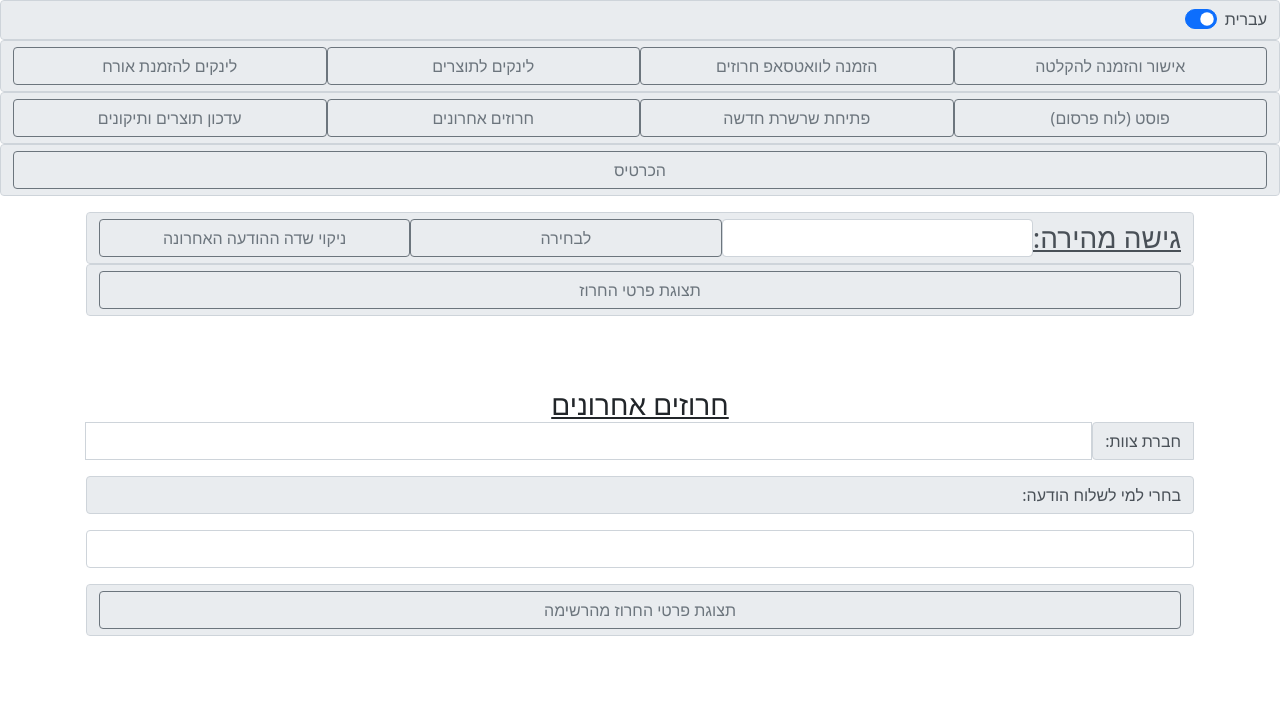
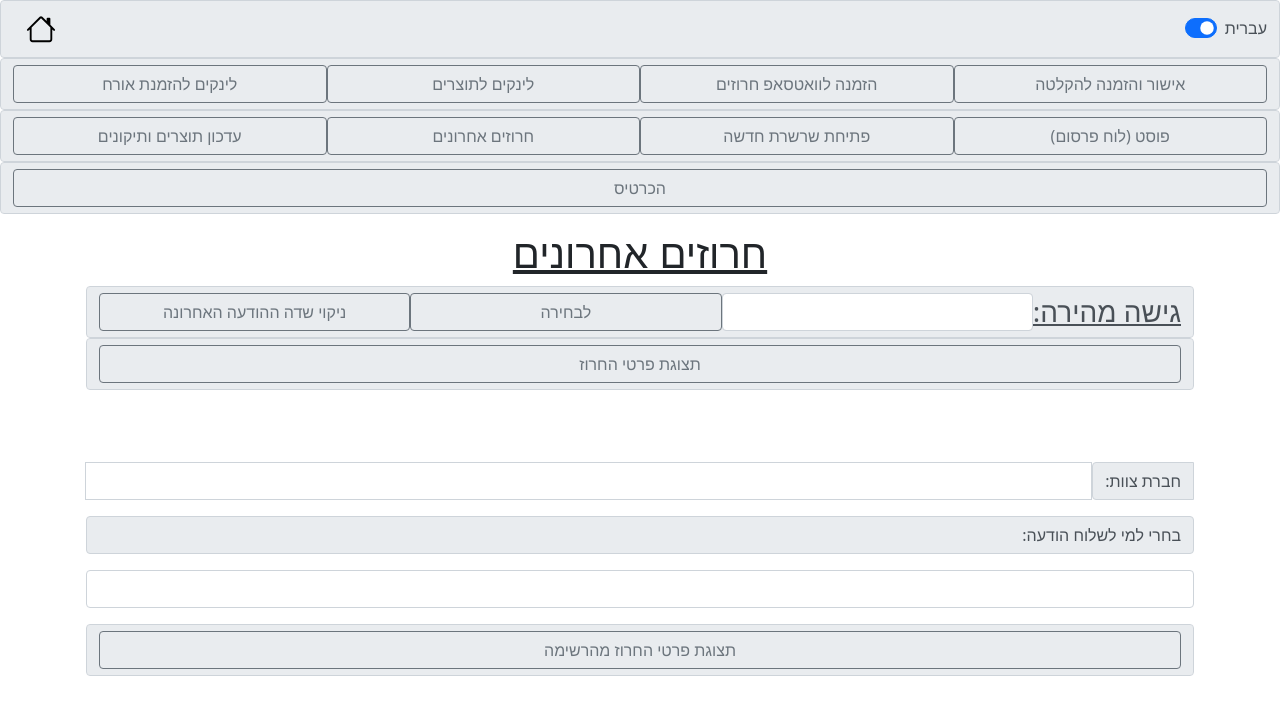
Before and after one commit to hagaryavin/M2W, a website: page stuckMes.html in a window 1280 px wide. Shown: the top 714 px of the page. Drawn offline with nearby package versions, Linux system fonts and the light colour scheme; no server answers.

Commit message:
Update stuckMes.html

```diff
--- a/stuckMes.html
+++ b/stuckMes.html
@@ -67,12 +67,18 @@
       });
     </script>
 
-    <div class="form-control input-group-text" role="group">
-              <div class="form-check form-switch">
-        <input class="form-check-input" type="checkbox" id="switch" checked onclick="switchLang();">
-        <label class="form-check-label" for="switch" id="switchLabel">עברית</label>
-      </div>
-      </div>
+  <div class="form-control input-group-text d-flex justify-content-between align-items-center">
+        <div class="form-check form-switch">
+            <input class="form-check-input" type="checkbox" id="switch" checked onclick="switchLang();">
+            <label class="form-check-label" for="switch" id="switchLabel">עברית</label>
+        </div>
+
+        <button class="btn" onclick="window.location.href='./home.html';">
+            <svg xmlns="http://www.w3.org/2000/svg" width="30" height="30" class="bi bi-house" viewBox="0 0 16 16">
+                <path d="M8.707 1.5a1 1 0 0 0-1.414 0L.646 8.146a.5.5 0 0 0 .708.708L2 8.207V13.5A1.5 1.5 0 0 0 3.5 15h9a1.5 1.5 0 0 0 1.5-1.5V8.207l.646.647a.5.5 0 0 0 .708-.708L13 5.793V2.5a.5.5 0 0 0-.5-.5h-1a.5.5 0 0 0-.5.5v1.293zM13 7.207V13.5a.5.5 0 0 1-.5.5h-9a.5.5 0 0 1-.5-.5V7.207l5-5z"/>
+            </svg>
+        </button>
+    </div>
     <div class="form-control input-group-text" role="group">
 
       <button
@@ -145,6 +151,9 @@
       </button>
       </div>
     <div class="container mb-5">
+        <h1 class="mb-2 fw-bold text-decoration-underline" style="font-family: 'Arial', sans-serif;">
+        חרוזים אחרונים
+</h1>
       <div class="form-control input-group-text" role="group">
 
         <h3 class="mb-0"><u>גישה מהירה:</u></h3>
@@ -189,7 +198,6 @@
     </div>
     <div class="border-0">
       <br>
-      <h3 class="mb-0"><u>חרוזים אחרונים</u></h3>
     </div>
     <div class="container">
 
```
